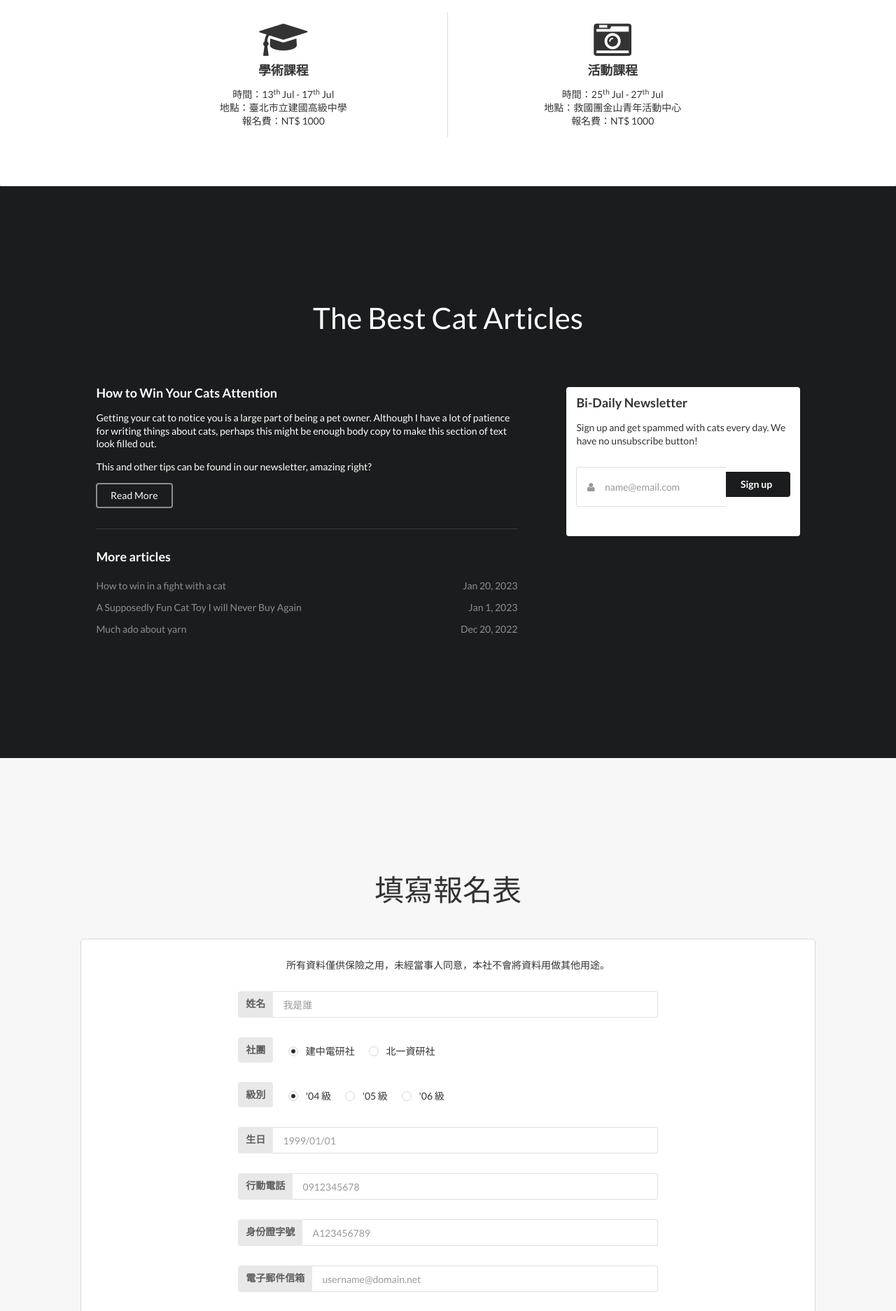
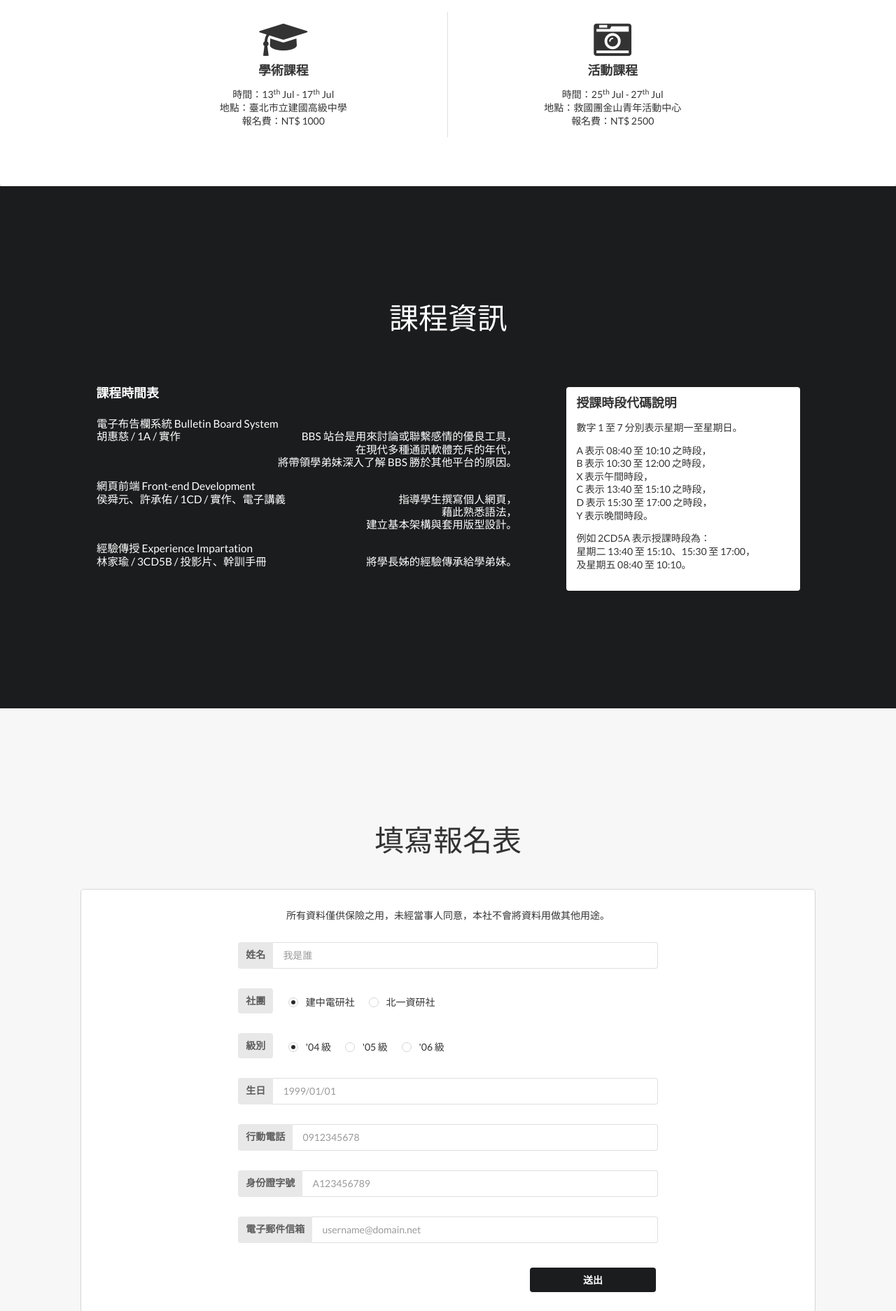
Before and after one commit to yuwen41200/ADA-Camp-2015, a PHP site: page / in a window 1280 px wide. Shown: the part 617-2490 px from the top of the page at 70% size. Run offline with PHP 8.4, Linux system fonts and the light colour scheme; some libraries are stand-ins or nearby versions.

Commit message:
Sleeping Time

```diff
--- a/css/style.css
+++ b/css/style.css
@@ -46,6 +46,16 @@ html {
 
 #home .vertical.segment {
 	padding: 12rem 0rem;
+}
+
+#home .vertical.segment .selection.list .item {
+	color: #fff;
+	cursor: default;
+	font-size: 1.1em;
+}
+
+#home .vertical.segment .right {
+	text-align: right;
 }
 
 #home .feature.segment {
--- a/index.html
+++ b/index.html
@@ -40,7 +40,7 @@
 					<p>幹部訓練營 (ADA) 旨在培訓新任社團幹部的專業技術與營隊籌辦能力</p>
 					<div class="large basic inverted animated fade ui button">
 						<div class="visible content">參加 ADA 2015</div>
-						<div class="hidden content">立即報名！</div>
+						<div class="hidden content" onclick="goToApply()">立即報名！</div>
 					</div>
 				</div>
 			</div>
@@ -64,7 +64,7 @@
 						</div>
 						<p>時間：25<sup>th</sup> Jul - 27<sup>th</sup> Jul<br>
 						地點：救國團金山青年活動中心<br>
-						報名費：NT$ 1000</p>
+						報名費：NT$ 2500</p>
 					</div>
 				</div>
 			</div>
@@ -74,49 +74,44 @@
 		<div class="ui very relaxed stackable page grid">
 			<div class="row">
 				<div class="column">
-					<h1 class="center aligned ui inverted header">
-						The Best Cat Articles
-					</h1>
+					<h1 class="center aligned ui inverted header">課程資訊</h1>
 				</div>
 			</div>
 			<div class="row">
 				<div class="ten wide column">
-					<h3 class="ui inverted header">How to Win Your Cats Attention</h3>
-					<p>Getting your cat to notice you is a large part of being a pet owner. Although I have a lot of patience for writing things about cats, perhaps this might be enough body copy to make this section of text look filled out.</p>
-					<p>This and other tips can be found in our newsletter, amazing right?</p>
-					<div class="ui basic inverted animated button button">
-						<div class="visible content">Read More</div>
-						<div class="hidden content"><i class="right arrow icon"></i></div>
-					</div>
-					<div class="ui inverted section divider"></div>
-					<h3 class="ui inverted header">More articles</h3>
+					<h3 class="ui inverted header">課程時間表</h3>
 					<div class="ui inverted animated selection list">
-						<div class="item">
-							How to win in a fight with a cat
-							<div class="right floated">Jan 20, 2023</div>
+						<div class="item">電子布告欄系統 Bulletin Board System<br>
+						胡惠慈 / 1A / 實作
+							<div class="right floated">BBS 站台是用來討論或聯繫感情的優良工具，<br>
+							在現代多種通訊軟體充斥的年代，<br>
+							將帶領學弟妹深入了解 BBS 勝於其他平台的原因。</div>
 						</div>
-						<div class="item">
-							A Supposedly Fun Cat Toy I will Never Buy Again
-							<div class="right floated">Jan 1, 2023</div>
+						<div class="item">網頁前端 Front-end Development<br>
+						侯舜元、許承佑 / 1CD / 實作、電子講義
+							<div class="right floated">指導學生撰寫個人網頁，<br>
+							藉此熟悉語法，<br>
+							建立基本架構與套用版型設計。</div>
 						</div>
-						<div class="item">
-							Much ado about yarn
-							<div class="right floated">Dec 20, 2022</div>
+						<div class="item">經驗傳授 Experience Impartation<br>
+						林家瑜 / 3CD5B / 投影片、幹訓手冊
+							<div class="right floated">將學長姊的經驗傳承給學弟妹。</div>
 						</div>
 					</div>
 				</div>
 				<div class="six wide column">
 					<div class="ui form segment">
-						<h3 class="ui header">Bi-Daily Newsletter</h3>
-						<p>Sign up and get spammed with cats every day. We have no unsubscribe button!</p>
-						<div class="field">
-							<div class="ui left icon action input">
-								<i class="user icon"></i>
-								<input name="email" type="text" placeholder="name@email.com">
-								<div class="ui black submit button">Sign up</div>
-							</div>
-						</div>
-						<div class="ui error message"></div>
+						<h3 class="ui header">授課時段代碼說明</h3>
+						<p>數字 1 至 7 分別表示星期一至星期日。</p>
+						<p>A 表示 08:40 至 10:10 之時段，<br>
+						B 表示 10:30 至 12:00 之時段，<br>
+						X 表示午間時段，<br>
+						C 表示 13:40 至 15:10 之時段，<br>
+						D 表示 15:30 至 17:00 之時段，<br>
+						Y 表示晚間時段。</p>
+						<p>例如 2CD5A 表示授課時段為：<br>
+						星期二 13:40 至 15:10、15:30 至 17:00，<br>
+						及星期五 08:40 至 10:10。</p>
 					</div>
 				</div>
 			</div>
--- a/js/script.js
+++ b/js/script.js
@@ -104,3 +104,10 @@ $(document).ready(function() {
 	});
 
 });
+
+function goToApply() {
+	var destination = document.getElementsByTagName('section')[2];
+	$('html, body').animate({
+		scrollTop: $(destination).offset().top
+	}, 800);
+}
```
